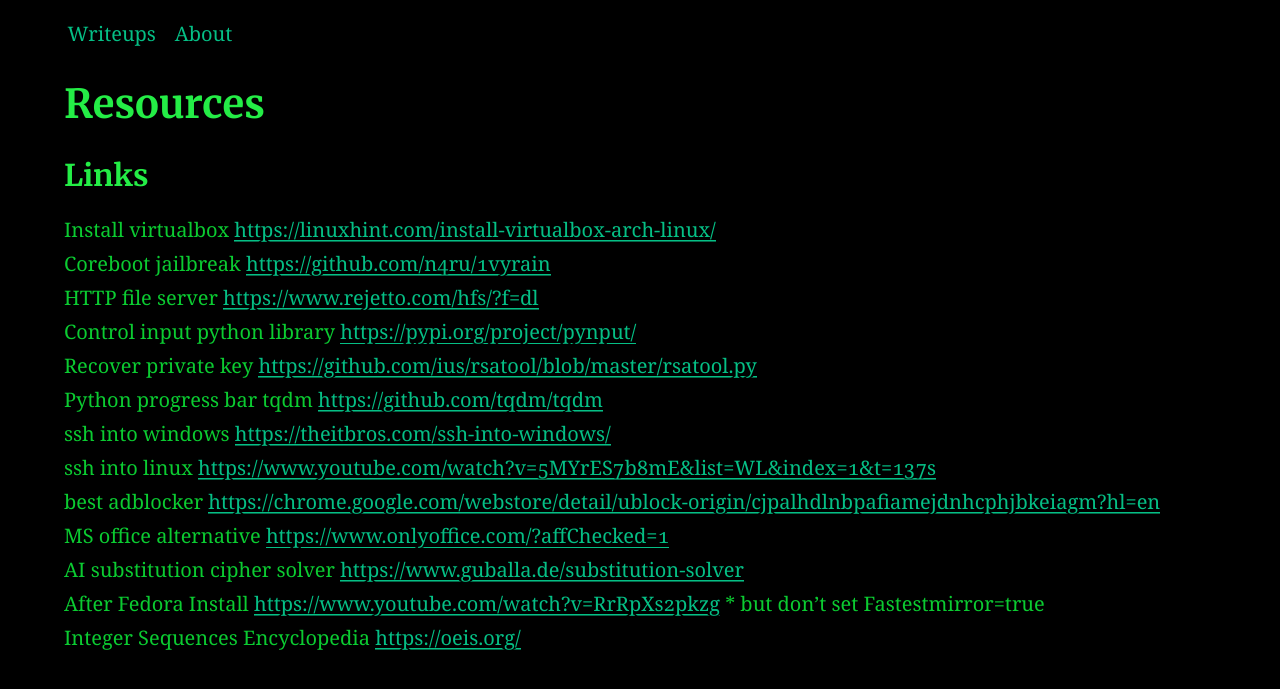
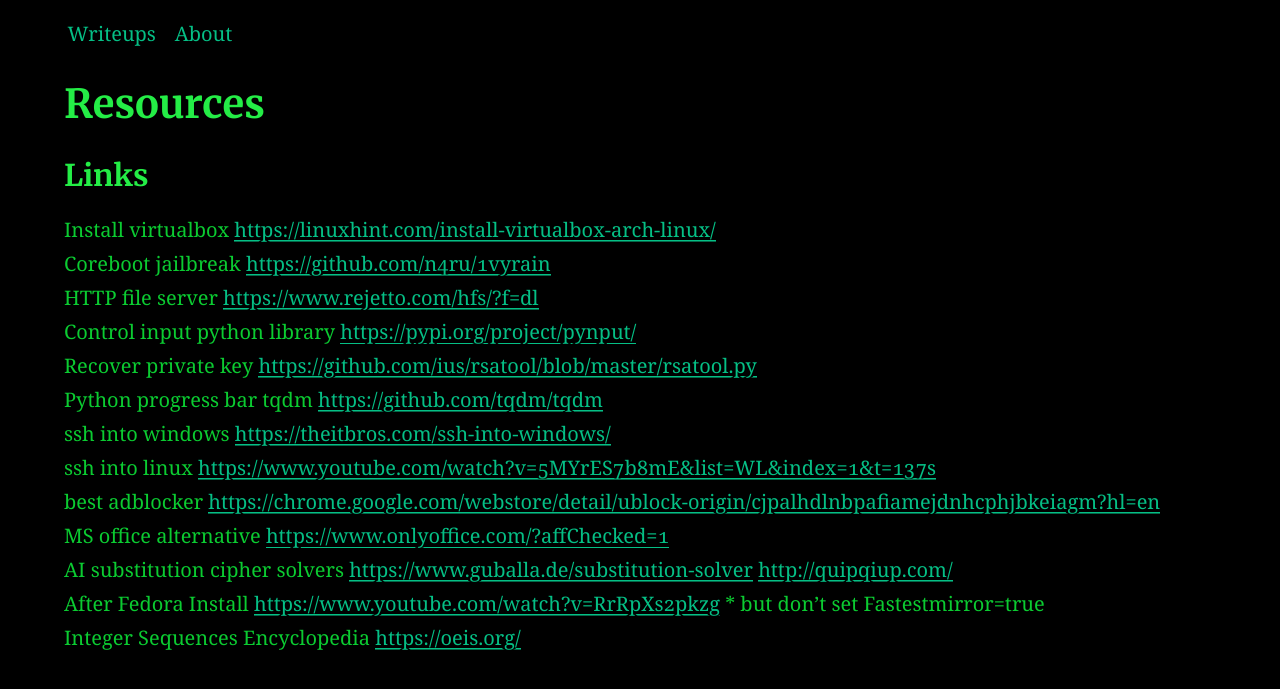
Before and after one commit to AC01010/Connor-McCartney.github.io, a Jekyll site: the page built from _posts/2015-05-27-resources.md, in a window 1280 px wide. Shown: the top 689 px of the page. Built offline with Jekyll 4.4.1, drawn with Linux system fonts in a browser that asks for light colours.

Commit message:
Update 2015-05-27-resources.md

```diff
--- a/_posts/2015-05-27-resources.md
+++ b/_posts/2015-05-27-resources.md
@@ -17,6 +17,6 @@
 ssh into linux <https://www.youtube.com/watch?v=5MYrES7b8mE&list=WL&index=1&t=137s> <br>
 best adblocker <https://chrome.google.com/webstore/detail/ublock-origin/cjpalhdlnbpafiamejdnhcphjbkeiagm?hl=en> <br>
 MS office alternative <https://www.onlyoffice.com/?affChecked=1> <br>
-AI substitution cipher solver <https://www.guballa.de/substitution-solver> <br>
+AI substitution cipher solvers <https://www.guballa.de/substitution-solver> <http://quipqiup.com/> <br>
 After Fedora Install <https://www.youtube.com/watch?v=RrRpXs2pkzg>  * but don't set Fastestmirror=true  <br>
 Integer Sequences Encyclopedia <https://oeis.org/> <br>
```
